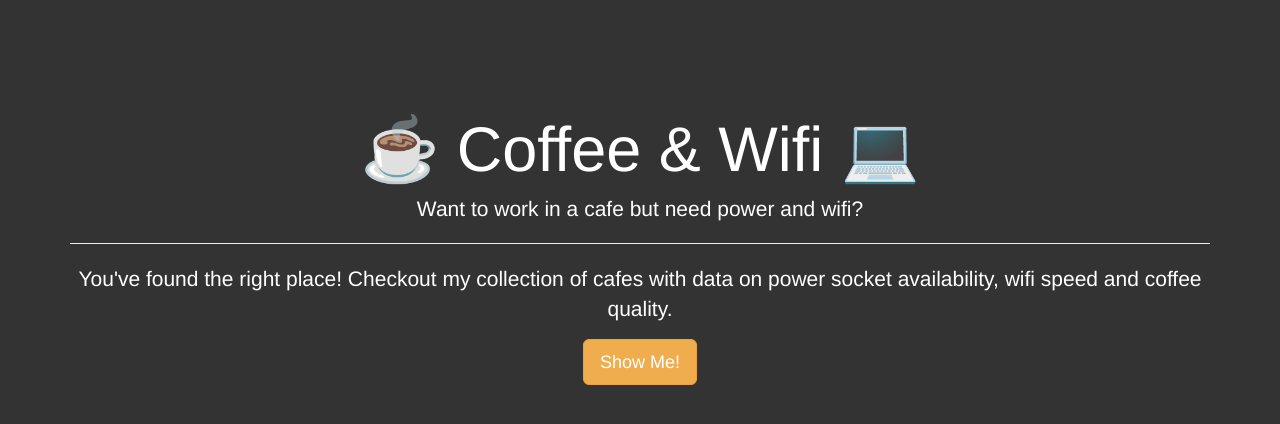
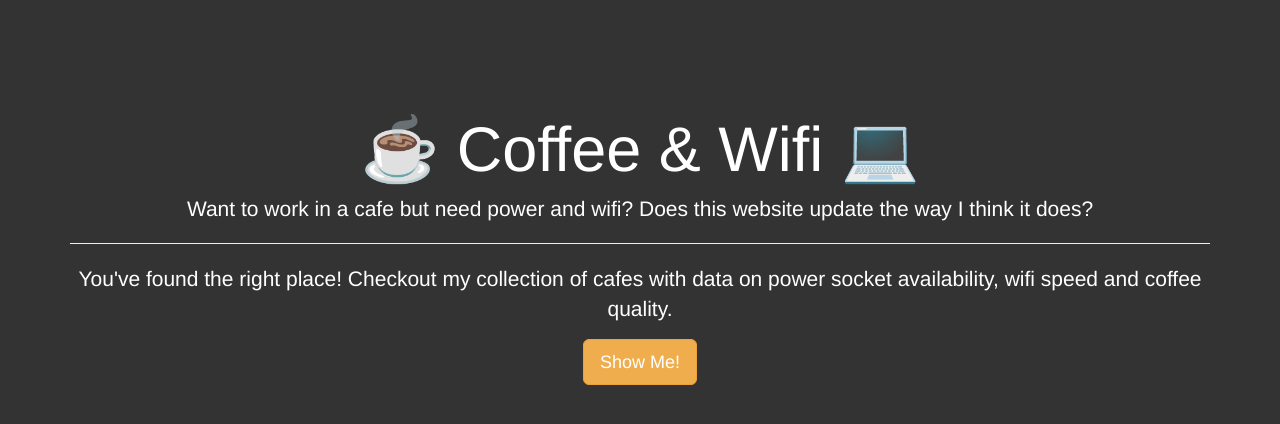
Before and after one commit to cgrundman/christian-grundman-website, a Flask app: page / in a window 1280 px wide. Shown: the part 160-584 px from the top of the page. Run offline with Flask 2, Linux system fonts and the light colour scheme; some libraries are stand-ins or nearby versions.

Commit message:
Update process test

```diff
--- a/templates/index.html
+++ b/templates/index.html
@@ -12,7 +12,7 @@
 <div class="jumbotron text-center">
     <div class="container">
       <h1 class="display-4">☕️ Coffee & Wifi 💻</h1>
-      <p class="lead">Want to work in a cafe but need power and wifi?</p>
+      <p class="lead">Want to work in a cafe but need power and wifi? Does this website update the way I think it does?</p>
       <hr class="my-4">
       <p>You've found the right place! Checkout my collection of cafes with data on power socket availability, wifi speed and coffee quality.</p>
       <a class="btn btn-warning btn-lg" href="/cafes" role="button">Show Me!</a>
```
